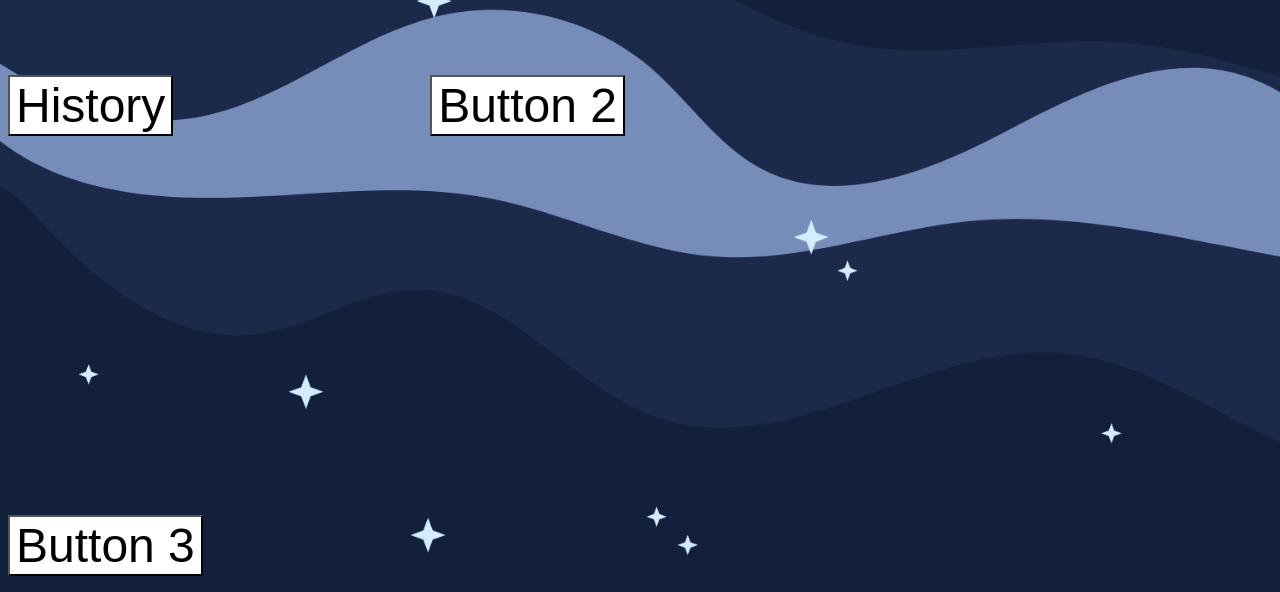
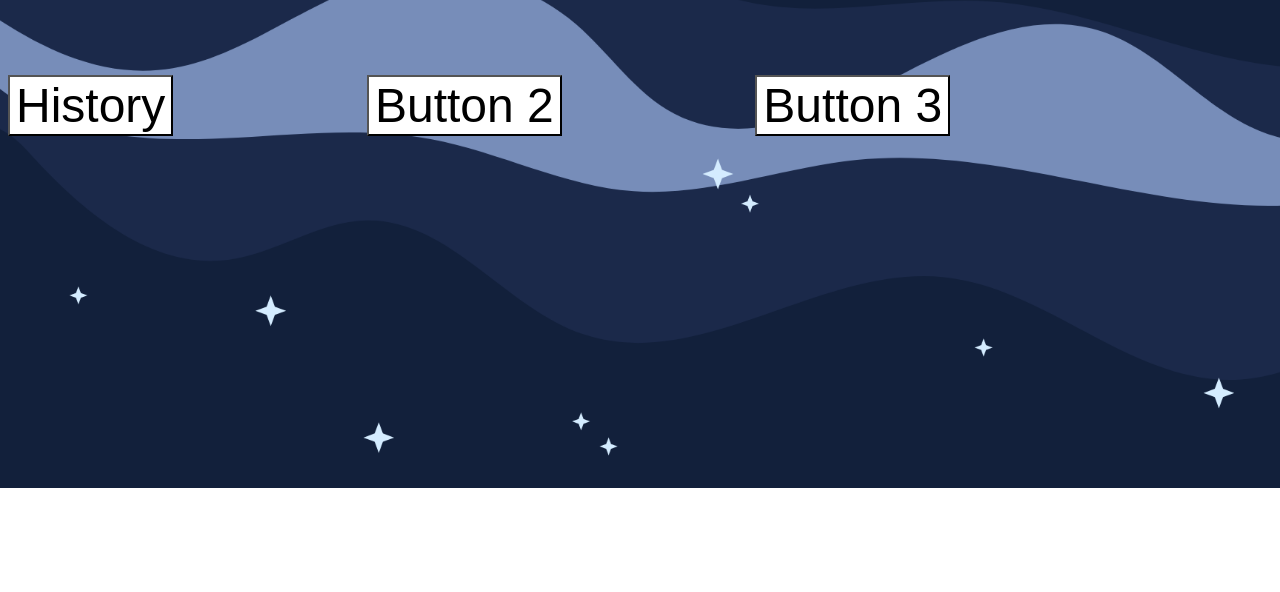
Before and after one commit to DreamLogger/dream, a plain HTML site: page index.html in a window 1280 px wide. Shown: the part 312-904 px from the top of the page. After the commit the page ends 800 px from the top, so only its background shows below. Drawn offline with Linux system fonts and the light colour scheme.

Commit message:
more movement

```diff
--- a/style.css
+++ b/style.css
@@ -17,5 +17,6 @@
     background-color: rgba(255, 255, 255, 100);
     font-size: 3rem;
     margin-top: 30%;
-    margin-right: 20%;
+    margin-right: 15%;
+    left: 10%;
 }
```
